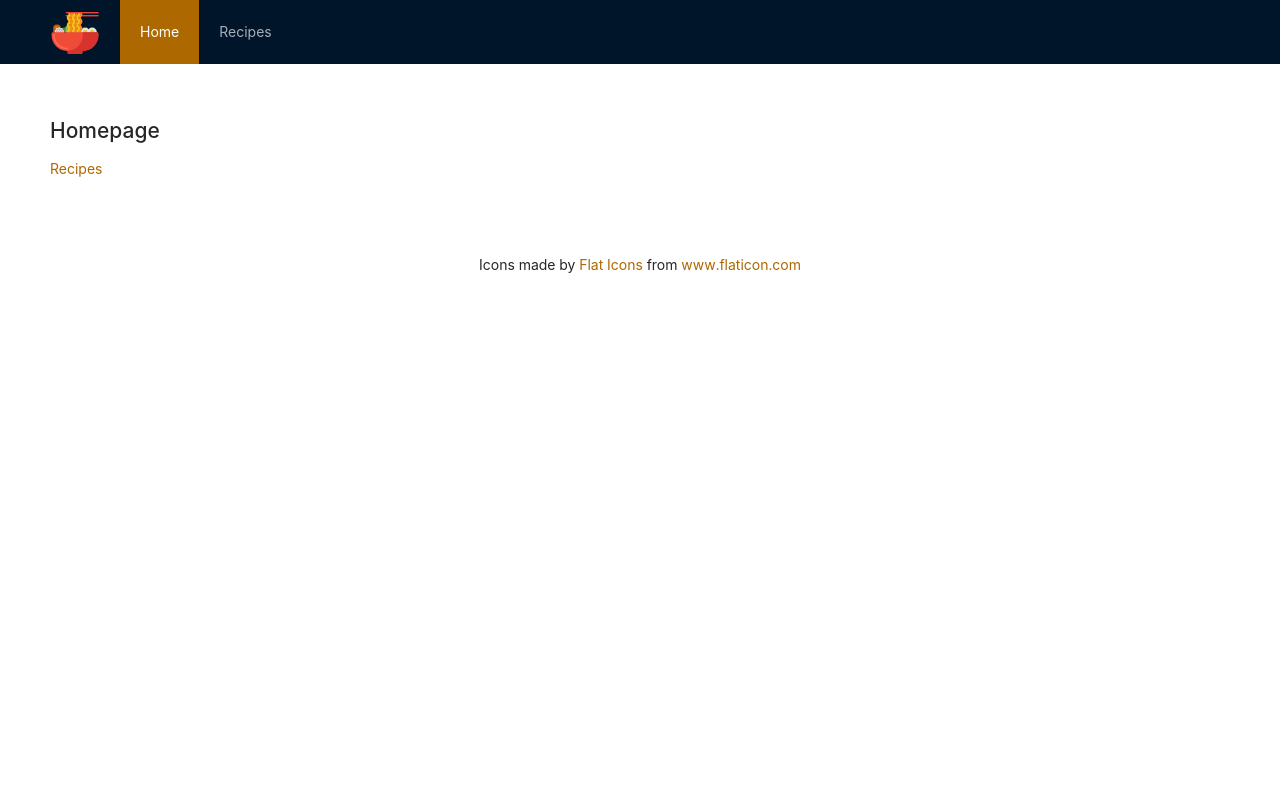
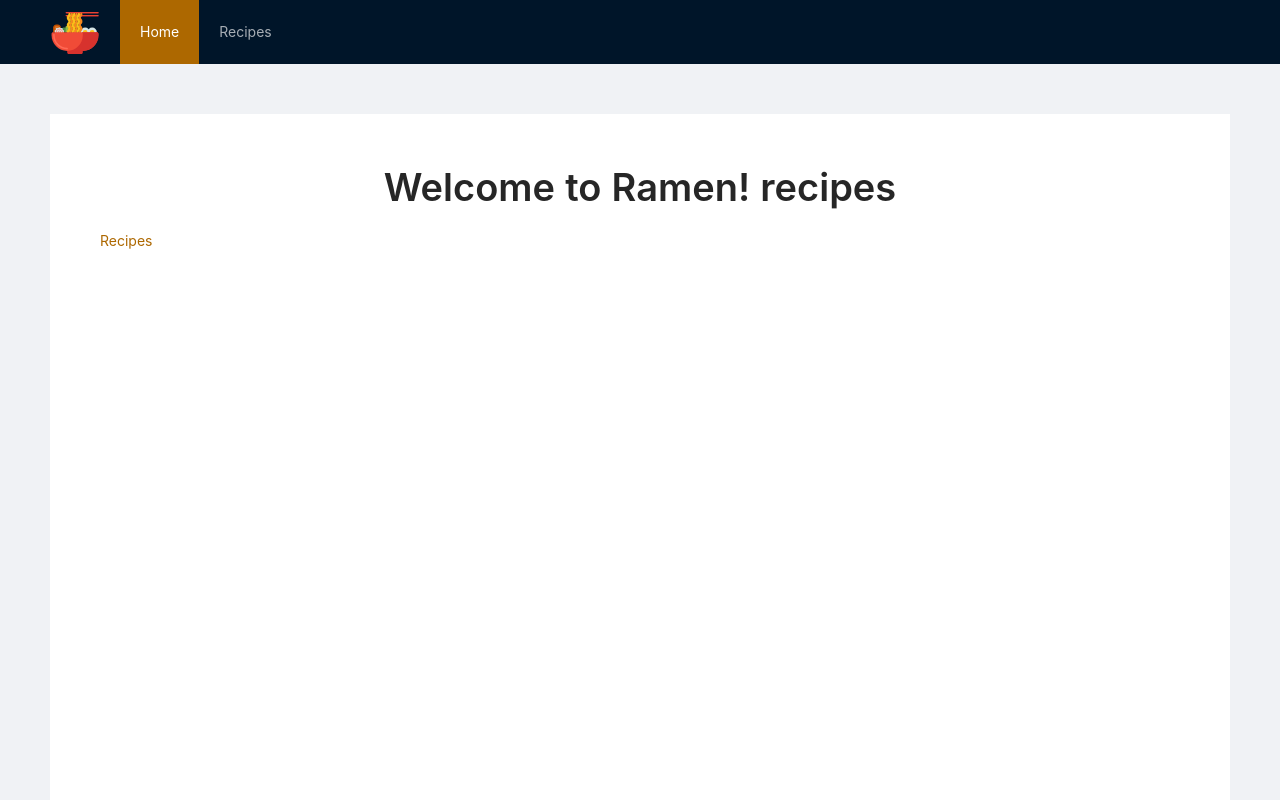
Before and after one commit to jca41/rramen, a Next.js app: page / in a window 1280 px wide. Shown: the top 800 px of the page. Built offline with nearby package versions, Linux system fonts and the light colour scheme.

Commit message:
base layout css chnges

```diff
--- a/components/credits.js
+++ b/components/credits.js
@@ -13,7 +13,7 @@ const Tag = ({ label, href }) => (
 
 const Credits = ({ originalRecipe }) => (
   <Paragraph className={'credits'}>
-    <Text strong> Tags: </Text>
+    <Text strong> Credits: </Text>
     <Tag label={'u/jca4'} href={'/jca41'} />
     <Tag label={'r/post'} href={originalRecipe} />
   </Paragraph>
--- a/components/layout.js
+++ b/components/layout.js
@@ -10,7 +10,9 @@ const Layout = ({ children, title }) => (
     <PageHead title={title} />
     <AntLayout>
       <Nav />
-      <Content className={'layout__content'}>{children}</Content>
+      <Content className={'layout__wrapper'}>
+        <div className={'layout__content'}>{children}</div>
+      </Content>
       <Footer style={{ textAlign: 'center' }} theme={'dark'}>
         <div>
           Icons made by{' '}
--- a/components/nav.js
+++ b/components/nav.js
@@ -28,7 +28,7 @@ const Nav = () => {
             </Link>
           </Menu.Item>
           <Menu.Item key={ROUTES.recipes.href}>
-            <Link href="/recipes/[slug]" as="/recipes/miso-ramen/">
+            <Link href="/recipes/[slug]" as="/recipes/miso-ramen">
               <a>{ROUTES.recipes.label}</a>
             </Link>
           </Menu.Item>
--- a/components/page-head.js
+++ b/components/page-head.js
@@ -3,7 +3,7 @@ import Head from 'next/head';
 const PageHead = ({ title }) => (
   <Head>
     <title>{`r/ramen recipes | ${title}`}</title>
-    <meta name="description" content="Collection of recipes from https://www.reddit.com/r/ramen/" />
+    <meta name="description" content="Collection of ramen recipes from https://www.reddit.com/r/ramen/" />
     <meta name="author" content="https://github.com/jca41" />
 
     <link rel="apple-touch-icon" sizes="180x180" href="/apple-touch-icon.png" />
--- a/components/recipe.js
+++ b/components/recipe.js
@@ -12,7 +12,7 @@ const Recipe = ({ title, originalRecipe, intro, method, images, ...props }) => {
   return (
     <Layout title={title}>
       <Typography>
-        <Title className={'recipe__title'}>{title}</Title>
+        <Title className={'page-title'}>{title}</Title>
         <ImageCarousel data={images} />
         <Divider />
         <ReactMarkdown className={'recipe__intro'} source={intro} />
--- a/pages/index.js
+++ b/pages/index.js
@@ -1,14 +1,21 @@
 import Link from 'next/link';
+import { Typography } from 'antd';
 
 import Layout from '../components/layout';
+
+const { Title, Text } = Typography;
 
 export default function Home() {
   return (
     <Layout title={'Home'}>
-      <h1>Homepage</h1>
-      <Link href="/recipes/[slug]" as="/recipes/miso-ramen">
-        <a>Recipes</a>
-      </Link>
+      <Typography>
+        <Title className={'page-title'} level={1}>
+          Welcome to Ramen! recipes
+        </Title>
+        <Link href="/recipes/[slug]" as="/recipes/miso-ramen">
+          <a>Recipes</a>
+        </Link>
+      </Typography>
     </Layout>
   );
 }
--- a/styles/components.less
+++ b/styles/components.less
@@ -11,10 +11,6 @@
 }
 
 .recipe {
-  &__title {
-    text-align: center;
-  }
-
   &__intro {
     text-align: justify;
   }
--- a/styles/index.less
+++ b/styles/index.less
@@ -3,6 +3,5 @@
 @import './components.less';
 
 @primary-color: @gold-8;
-@layout-body-background: @white;
 @border-color-base: hsv(0, 0, 70%);
 @border-color-split: hsv(0, 0, 70%);
--- a/styles/layout.less
+++ b/styles/layout.less
@@ -1,15 +1,29 @@
 @page-max-width: 1300px;
 @mobile-layout-padding: 20px;
-@desktop-layout-padding: 50px;
+@desktop-x-layout-padding: 50px;
+@desktop-y-layout-padding: 90px;
 
-.layout__content {
+body {
+  background-color: @layout-body-background;
+}
+
+.layout__wrapper {
   width: 100%;
   margin: 0 auto;
   max-width: @page-max-width;
 
+  @media (min-width: @screen-md-min) {
+    padding: @desktop-x-layout-padding;
+  }
+}
+.layout__content {
+  background-color: @white;
+  width: 100%;
+  min-height: 800px;
+
   padding: @mobile-layout-padding;
   @media (min-width: @screen-md-min) {
-    padding: @desktop-layout-padding;
+    padding: @desktop-x-layout-padding;
   }
 }
 
@@ -22,7 +36,7 @@
 
     padding: 0 @mobile-layout-padding;
     @media (min-width: @screen-md-min) {
-      padding: 0 @desktop-layout-padding;
+      padding: 0 @desktop-x-layout-padding;
     }
   }
 
@@ -37,3 +51,7 @@
   width: 50px;
   vertical-align: middle;
 }
+
+.page-title {
+  text-align: center;
+}
```
